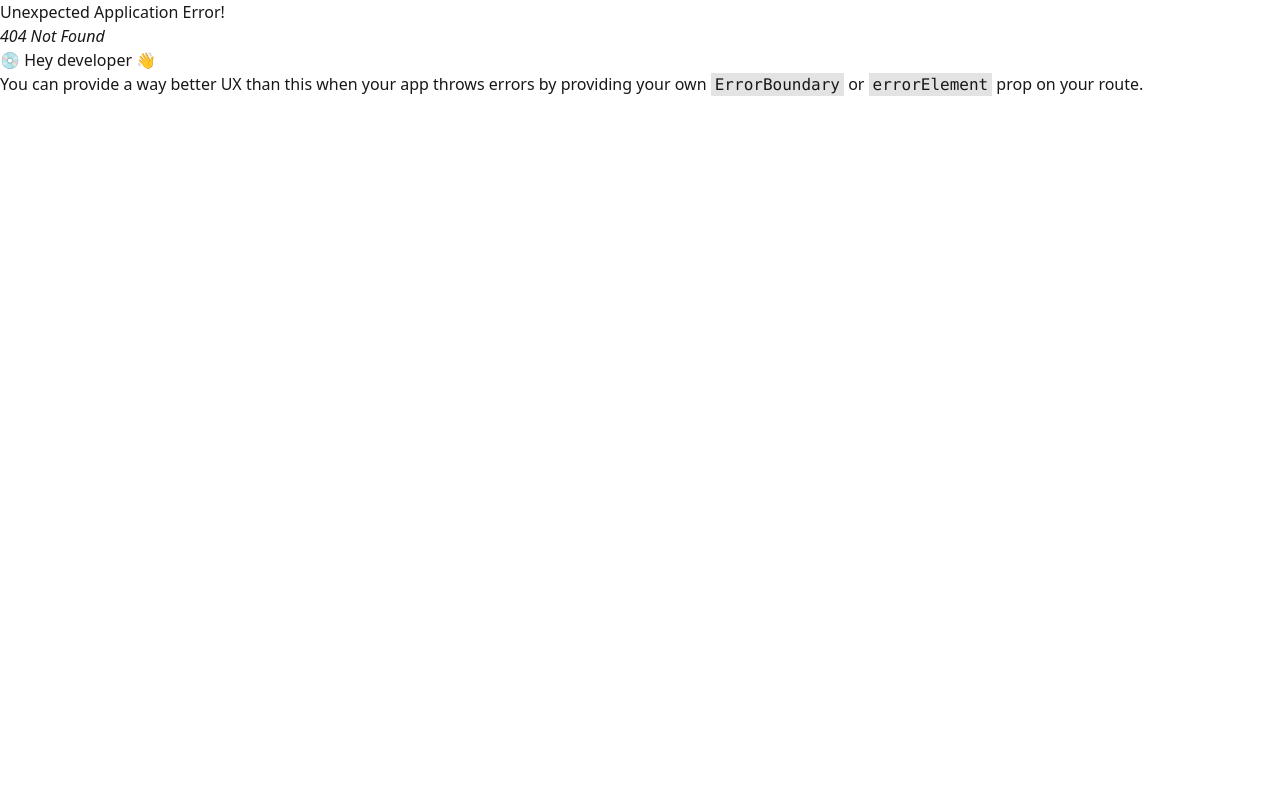
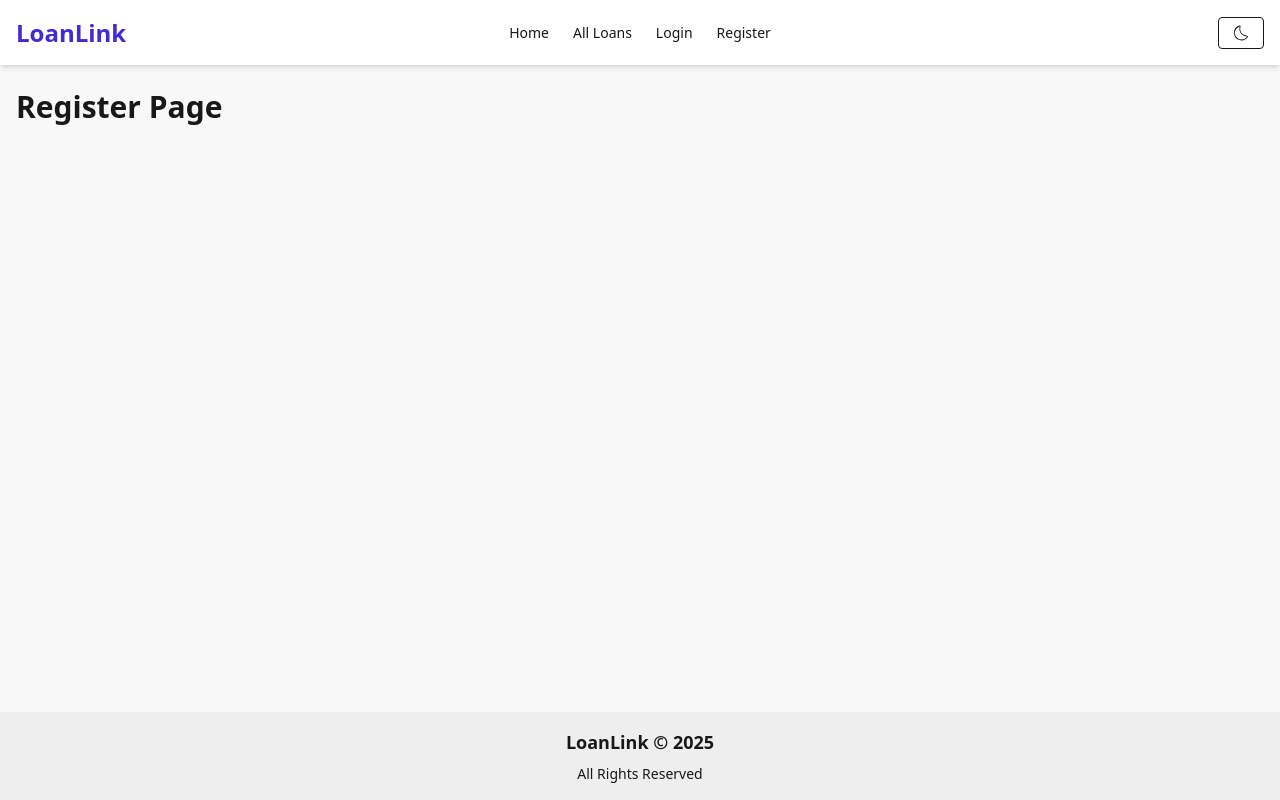
Before and after one commit to sadmankabir444/loanlink-client, a React (Vite) app: page /register in a window 1280 px wide. Before the commit this address had no page. Built offline with nearby package versions, Linux system fonts and the light colour scheme.

Commit message:
banner added

```diff
--- a/package.json
+++ b/package.json
@@ -11,9 +11,12 @@
   },
   "dependencies": {
     "@tailwindcss/vite": "^4.1.17",
+    "framer-motion": "^12.23.26",
     "react": "^19.2.0",
     "react-dom": "^19.2.0",
+    "react-icons": "^5.5.0",
     "react-router": "^7.10.1",
+    "react-router-dom": "^7.10.1",
     "tailwindcss": "^4.1.17"
   },
   "devDependencies": {
--- a/src/App.jsx
+++ b/src/App.jsx
@@ -1,35 +1,20 @@
-import { useState } from 'react'
-import reactLogo from './assets/react.svg'
-import viteLogo from '/vite.svg'
-import './App.css'
+import { Routes, Route } from "react-router-dom";
+import MainLayout from "./layout/MainLayout";
 
-function App() {
-  const [count, setCount] = useState(0)
+import Home from "./pages/Home";
+import AllLoans from "./pages/AllLoans";
+import Login from "./pages/Login";
+import Register from "./pages/Register";
 
+export default function App() {
   return (
-    <>
-      <div>
-        <a href="https://vite.dev" target="_blank">
-          <img src={viteLogo} className="logo" alt="Vite logo" />
-        </a>
-        <a href="https://react.dev" target="_blank">
-          <img src={reactLogo} className="logo react" alt="React logo" />
-        </a>
-      </div>
-      <h1>Vite + React</h1>
-      <div className="card">
-        <button onClick={() => setCount((count) => count + 1)}>
-          count is {count}
-        </button>
-        <p>
-          Edit <code>src/App.jsx</code> and save to test HMR
-        </p>
-      </div>
-      <p className="read-the-docs">
-        Click on the Vite and React logos to learn more
-      </p>
-    </>
-  )
+    <Routes>
+      <Route path="/" element={<MainLayout />}>
+        <Route index element={<Home />} />
+        <Route path="all-loans" element={<AllLoans />} />
+        <Route path="login" element={<Login />} />
+        <Route path="register" element={<Register />} />
+      </Route>
+    </Routes>
+  );
 }
-
-export default App
--- /dev/null
+++ b/src/components/Footer.jsx
@@ -0,0 +1,10 @@
+export default function Footer() {
+  return (
+    <footer className="footer footer-center p-4 bg-base-300 text-base-content">
+      <aside>
+        <p className="font-semibold text-lg">LoanLink © {new Date().getFullYear()}</p>
+        <p>All Rights Reserved</p>
+      </aside>
+    </footer>
+  );
+}
--- /dev/null
+++ b/src/components/LoanCard.jsx
@@ -0,0 +1,27 @@
+import { Link } from "react-router-dom";
+
+export default function LoanCard({ loan }) {
+  return (
+    <div className="card bg-base-100 shadow-xl hover:shadow-2xl transition-all duration-300">
+      <figure>
+        <img
+          src={loan.image}
+          alt={loan.title}
+          className="h-48 w-full object-cover"
+        />
+      </figure>
+
+      <div className="card-body">
+        <h2 className="card-title">{loan.title}</h2>
+        <p>{loan.description?.slice(0, 70)}...</p>
+        <p className="font-semibold">Max Limit: ${loan.max_limit}</p>
+
+        <div className="card-actions justify-end">
+          <Link to={`/loan/${loan._id}`} className="btn btn-primary btn-sm">
+            View Details
+          </Link>
+        </div>
+      </div>
+    </div>
+  );
+}
--- /dev/null
+++ b/src/components/Navbar.jsx
@@ -0,0 +1,55 @@
+import { Link, NavLink } from "react-router-dom";
+import { useState } from "react";
+import { CiSun, CiDark } from "react-icons/ci";
+
+export default function Navbar() {
+  const [theme, setTheme] = useState("light");
+
+  const toggleTheme = () => {
+    const newTheme = theme === "light" ? "dark" : "light";
+    setTheme(newTheme);
+    document.documentElement.setAttribute("data-theme", newTheme);
+  };
+
+  const navItems = (
+    <>
+      <li><NavLink to="/">Home</NavLink></li>
+      <li><NavLink to="/all-loans">All Loans</NavLink></li>
+      <li><NavLink to="/login">Login</NavLink></li>
+      <li><NavLink to="/register">Register</NavLink></li>
+    </>
+  );
+
+  return (
+    <div className="navbar bg-base-100 shadow-md px-4 sticky top-0 z-50">
+      <div className="navbar-start">
+        <Link className="text-2xl font-bold text-primary" to="/">
+          LoanLink
+        </Link>
+      </div>
+
+      <div className="navbar-center hidden lg:flex">
+        <ul className="menu menu-horizontal px-1 font-medium">
+          {navItems}
+        </ul>
+      </div>
+
+      <div className="navbar-end flex items-center gap-4">
+        {/* Theme Toggle */}
+        <button onClick={toggleTheme} className="btn btn-sm btn-outline">
+          {theme === "light" ? <CiDark size={20} /> : <CiSun size={20} />}
+        </button>
+
+        {/* Mobile Menu */}
+        <div className="dropdown dropdown-end lg:hidden">
+          <label tabIndex={0} className="btn btn-ghost">
+            ☰
+          </label>
+          <ul tabIndex={0} className="menu dropdown-content p-2 shadow bg-base-100 rounded-box w-52 mt-3">
+            {navItems}
+          </ul>
+        </div>
+      </div>
+    </div>
+  );
+}
--- /dev/null
+++ b/src/layout/MainLayout.jsx
@@ -0,0 +1,15 @@
+import Navbar from "../components/Navbar";
+import Footer from "../components/Footer";
+import { Outlet } from "react-router-dom";
+
+export default function MainLayout() {
+  return (
+    <div className="min-h-screen flex flex-col bg-base-200">
+      <Navbar />
+      <div className="flex-grow container mx-auto px-4 py-6">
+        <Outlet />
+      </div>
+      <Footer />
+    </div>
+  );
+}
--- a/src/main.jsx
+++ b/src/main.jsx
@@ -1,12 +1,13 @@
-import { StrictMode } from 'react'
-import { createRoot } from 'react-dom/client'
-import { RouterProvider } from "react-router/dom";
-import './index.css'
-import App from './App.jsx'
-import { router } from './routes/router.jsx';
+import React from "react";
+import ReactDOM from "react-dom/client";
+import { BrowserRouter } from "react-router-dom";
+import App from "./App";
+import "./index.css";
 
-createRoot(document.getElementById('root')).render(
-  <StrictMode>
-    <RouterProvider router={router} />
-  </StrictMode>,
-)
+ReactDOM.createRoot(document.getElementById("root")).render(
+  <React.StrictMode>
+    <BrowserRouter>
+      <App />
+    </BrowserRouter>
+  </React.StrictMode>
+);
--- /dev/null
+++ b/src/pages/AllLoans.jsx
@@ -0,0 +1,3 @@
+export default function AllLoans() {
+  return <h2 className="text-3xl font-bold">All Loans Page</h2>;
+}
--- /dev/null
+++ b/src/pages/Home.jsx
@@ -0,0 +1,58 @@
+import { useEffect, useState } from "react";
+import { motion } from "framer-motion";
+import LoanCard from "../components/LoanCard";
+
+export default function Home() {
+  const [loans, setLoans] = useState([]);
+
+  useEffect(() => {
+    fetch("http://localhost:3000/loans?limit=6")
+      .then((res) => res.json())
+      .then((data) => setLoans(data));
+  }, []);
+
+  return (
+    <div className="space-y-20">
+
+      {/* ---------------- Hero Section ---------------- */}
+      <motion.div
+        initial={{ opacity: 0, y: 40 }}
+        animate={{ opacity: 1, y: 0 }}
+        transition={{ duration: 0.7 }}
+        className="hero min-h-[70vh] bg-base-200 rounded-xl"
+      >
+        <div className="hero-content flex-col lg:flex-row-reverse gap-12">
+          <img
+            src="https://i.ibb.co/WzCSPdn/loan-banner.jpg"
+            className="rounded-lg shadow-2xl w-full max-w-lg"
+          />
+
+          <div>
+            <h1 className="text-5xl font-bold leading-tight">
+              Fast & Easy Microloans <br /> For Everyone
+            </h1>
+            <p className="py-6 text-lg">
+              Get quick access to microloans with flexible EMI plans and
+              low-interest rates. Apply online and track your progress
+              directly from your dashboard.
+            </p>
+            <a href="/all-loans" className="btn btn-primary">
+              Explore Loans
+            </a>
+          </div>
+        </div>
+      </motion.div>
+
+      {/* ---------------- Available Loans ---------------- */}
+      <section>
+        <h2 className="text-3xl font-bold mb-6">Available Loans</h2>
+
+        <div className="grid grid-cols-1 md:grid-cols-2 lg:grid-cols-3 gap-8">
+          {loans.map((loan) => (
+            <LoanCard key={loan._id} loan={loan} />
+          ))}
+        </div>
+      </section>
+    </div>
+  );
+}
--- /dev/null
+++ b/src/pages/Login.jsx
@@ -0,0 +1,3 @@
+export default function Login() {
+  return <h2 className="text-3xl font-bold">Login Page</h2>;
+}
--- /dev/null
+++ b/src/pages/Register.jsx
@@ -0,0 +1,3 @@
+export default function Register() {
+  return <h2 className="text-3xl font-bold">Register Page</h2>;
+}
```
Also changed, not shown: src/routes/router.jsx (+7 -7 lines), 1 other file (tests, documents, lock files or other folders).
